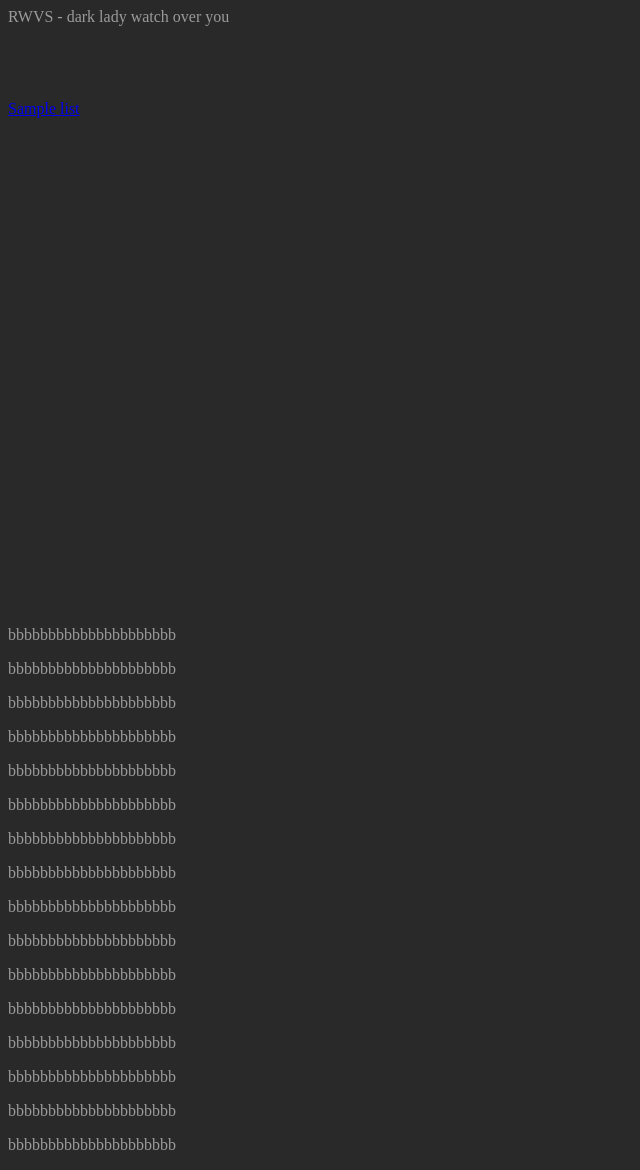
After one commit to avalon1610/wvs, a Django app: template server/server/templates/header.html in a window 1280 px wide. The commit adds this page. Shown: the whole page, without its empty margins (0-640 px from the left). Run offline with Django 3.2, Linux system fonts and the light colour scheme; the template is opened without the code that fills it: most values are stand-ins (such as "Sample title", 1, 10 or a date in 2020); some libraries are stand-ins or nearby versions.

Commit message:
header fixed

```diff
--- a/server/server/settings.py
+++ b/server/server/settings.py
@@ -3,6 +3,7 @@ import os
 
 DEBUG = True
 TEMPLATE_DEBUG = DEBUG
+PROJECT_PATH = os.path.abspath(os.path.dirname(__file__))
 
 ADMINS = (
     # ('Your Name', 'your_email@example.com'),
@@ -73,6 +74,7 @@ STATICFILES_DIRS = (
     # Put strings here, like "/home/html/static" or "C:/www/django/static".
     # Always use forward slashes, even on Windows.
     # Don't forget to use absolute paths, not relative paths.
+    os.path.join(PROJECT_PATH,'static').replace('\\','/'),
 )
 
 # List of finder classes that know how to find static files in
@@ -112,7 +114,7 @@ TEMPLATE_DIRS = (
     # Put strings here, like "/home/html/django_templates" or "C:/www/django/templates".
     # Always use forward slashes, even on Windows.
     # Don't forget to use absolute paths, not relative paths.
-    os.path.join(os.path.dirname(__file__),'templates').replace('\\','/'),
+    os.path.join(PROJECT_PATH,'templates').replace('\\','/'),
 )
 
 INSTALLED_APPS = (
--- /dev/null
+++ b/server/server/static/js/jquery.smint.js
@@ -0,0 +1,92 @@
+/*
+
+SMINT V1.0 by Robert McCracken
+
+SMINT is my first dabble into jQuery plugins!
+
+http://www.outyear.co.uk/smint/
+
+If you like Smint, or have suggestions on how it could be improved, send me a tweet @rabmyself
+
+*/
+(function(){
+
+
+	$.fn.smint = function( options ) {
+
+		// adding a class to users div
+		$(this).addClass('smint')
+
+		var settings = $.extend({
+            'scrollSpeed '  : 500
+            }, options);
+
+
+		return $('.smint a').each( function() {
+
+
+			if ( settings.scrollSpeed ) {
+
+				var scrollSpeed = settings.scrollSpeed
+
+			}
+
+
+			///////////////////////////////////
+
+			// get initial top offset for the menu
+			var stickyTop = $('.smint').offset().top;
+
+			// check position and make sticky if needed
+			var stickyMenu = function(){
+
+				// current distance top
+				var scrollTop = $(window).scrollTop();
+
+				// if we scroll more than the navigation, change its position to fixed and add class 'fxd', otherwise change it back to absolute and remove the class
+				if (scrollTop > stickyTop) {
+					$('.smint').css({ 'position': 'fixed', 'top':0 }).addClass('fxd');
+
+					} else {
+						$('.smint').css({ 'position': 'absolute', 'top':stickyTop }).removeClass('fxd');
+					}
+			};
+
+			// run function
+			stickyMenu();
+
+			// run function every time you scroll
+			$(window).scroll(function() {
+				 stickyMenu();
+			});
+
+			///////////////////////////////////////
+
+
+        	$(this).on('click', function(e){
+
+
+				// gets the height of the users div. This is used for off-setting the scroll so th emenu doesnt overlap any content in the div they jst scrolled to
+				var selectorHeight = $('.smint').height();
+
+        		// stops empty hrefs making the page jump when clicked
+				e.preventDefault();
+
+				// get id pf the button you just clicked
+		 		var id = $(this).attr('id');
+
+				// gets the distance from top of the div class that matches your button id minus the height of the nav menu. This means the nav wont initially overlap the content.
+				var goTo =  $('div.'+ id).offset().top -selectorHeight;
+
+				// Scroll the page to the desired position!
+				$("html, body").animate({ scrollTop: goTo }, scrollSpeed);
+
+			});
+
+
+
+		});
+
+	}
+
+})();
--- /dev/null
+++ b/server/server/templates/header.html
@@ -0,0 +1,4 @@
+{% extends "main.html" %}
+{% block header %}
+<a href="_blank">{{ list }}</a>
+{% endblock %}
--- a/server/server/templates/main.html
+++ b/server/server/templates/main.html
@@ -2,9 +2,60 @@
 <html>
 	<head>
 		<meta content="text/html; charset=UTF-8" http-equiv="content-type">
+		<style type="text/css">
+		::selection {
+			background: #e64141
+		}
+		body {
+			color: #9b9b9b;
+			background: #292929;
+		}
+		#wrapper {
+			min-height: 600px;
+		}
+		#header {
+			position: absolute;
+			top: 100px;
+		}
+
+		</style>
+		<script src="http://ajax.googleapis.com/ajax/libs/jquery/1.10.2/jquery.min.js"></script>
+		{% load staticfiles %}
+		<script type="text/javascript" src="{% static "js/jquery.smint.js" %}"></script>
+		<script type="text/javascript">
+		$(document).ready(function(){
+			$('#header').smint({
+				'scrollSpeed':1000
+			});
+		});
+		</script>
 	</head>
-	<body>
+	<body onload="setTimeout(function() { window.scrollTo(0, 1) }, 100);">
+		<div>
+			RWVS - dark lady watch over you
+		</div>
+		<div id="wrapper">
+			<div id="header">
+				{% block header %}{% endblock %}
+			</div>
+		</div
 		{% block time %}{% endblock %}
-		{% block %}
+		<p>bbbbbbbbbbbbbbbbbbbbb</p>
+		<p>bbbbbbbbbbbbbbbbbbbbb</p>
+			<p>bbbbbbbbbbbbbbbbbbbbb</p>
+		<p>bbbbbbbbbbbbbbbbbbbbb</p>
+			<p>bbbbbbbbbbbbbbbbbbbbb</p>
+		<p>bbbbbbbbbbbbbbbbbbbbb</p>
+			<p>bbbbbbbbbbbbbbbbbbbbb</p>
+		<p>bbbbbbbbbbbbbbbbbbbbb</p>
+			<p>bbbbbbbbbbbbbbbbbbbbb</p>
+		<p>bbbbbbbbbbbbbbbbbbbbb</p>
+
+			<p>bbbbbbbbbbbbbbbbbbbbb</p>
+		<p>bbbbbbbbbbbbbbbbbbbbb</p>
+			<p>bbbbbbbbbbbbbbbbbbbbb</p>
+		<p>bbbbbbbbbbbbbbbbbbbbb</p>
+			<p>bbbbbbbbbbbbbbbbbbbbb</p>
+		<p>bbbbbbbbbbbbbbbbbbbbb</p>
 	</body>
 </html>
--- a/server/server/urls.py
+++ b/server/server/urls.py
@@ -1,6 +1,6 @@
 from django.conf.urls import patterns, include, url
 from server.views import main,current_datetime
-
+from django.conf import settings
 # Uncomment the next two lines to enable the admin:
 # from django.contrib import admin
 # admin.autodiscover()
--- a/server/server/views.py
+++ b/server/server/views.py
@@ -1,3 +1,5 @@
+#!/usr/bin/env python
+#-*-coding:utf-8-*-
 from django.http import HttpResponse
 from django.template import Context
 from django.shortcuts import render
@@ -8,4 +10,5 @@ def current_datetime(request):
 	return render(request,'current_datetime.html',{'current_date':now})
 
 def main(request):
-	return HttpResponse('hello world')
+	l = '离离原上草 一岁一枯荣 野火烧不尽 春风吹又生'
+	return render(request,'header.html',{'list':l})
```
